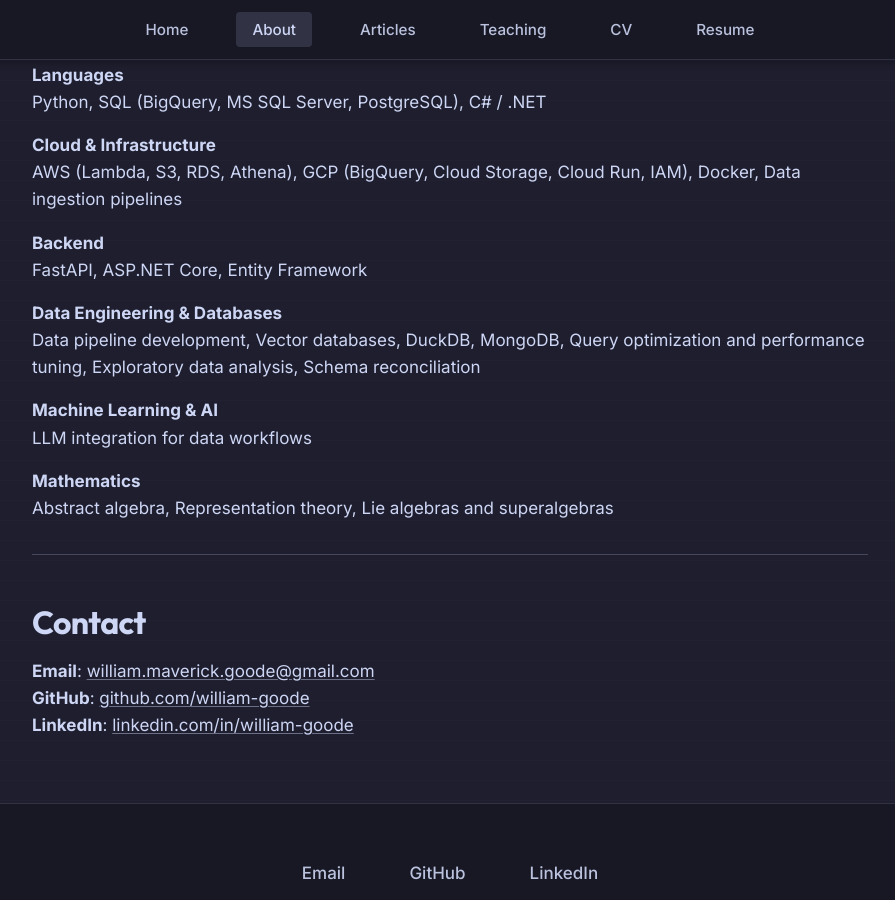
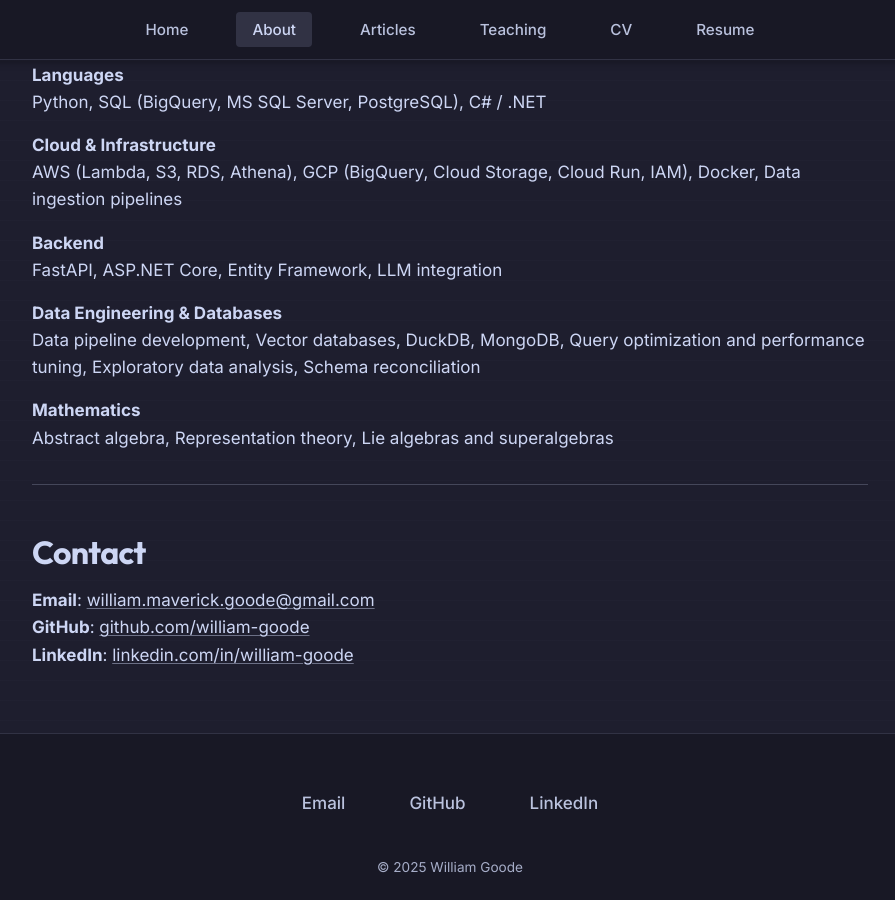
Before and after one commit to william-goode/william-goode.github.io, a Jekyll site: the page built from about.md, in a window 1280 px wide and 900 px high, scrolled down 1719 px. Shown: the whole window, without its empty margins (190-1085 px from the left). Built offline with Jekyll 4.4.1, drawn with Linux system fonts in a browser that asks for light colours.

Commit message:
Merge ML/AI category into Backend: LLM work is backend development

```diff
--- a/_data/cv.yml
+++ b/_data/cv.yml
@@ -192,6 +192,7 @@ skills:
       - "FastAPI"
       - "ASP.NET Core"
       - "Entity Framework"
+      - "LLM integration"
 
   - category: "Data Engineering & Databases"
     items:
@@ -203,10 +204,6 @@ skills:
       - "Exploratory data analysis"
       - "Schema reconciliation"
 
-  - category: "Machine Learning & AI"
-    items:
-      - "LLM integration for data workflows"
-
   - category: "Mathematics"
     items:
       - "Abstract algebra"
--- a/about.md
+++ b/about.md
@@ -60,13 +60,10 @@ Python, SQL (BigQuery, MS SQL Server, PostgreSQL), C# / .NET
 AWS (Lambda, S3, RDS, Athena), GCP (BigQuery, Cloud Storage, Cloud Run, IAM), Docker, Data ingestion pipelines
 
 **Backend**
-FastAPI, ASP.NET Core, Entity Framework
+FastAPI, ASP.NET Core, Entity Framework, LLM integration
 
 **Data Engineering & Databases**
 Data pipeline development, Vector databases, DuckDB, MongoDB, Query optimization and performance tuning, Exploratory data analysis, Schema reconciliation
-
-**Machine Learning & AI**
-LLM integration for data workflows
 
 **Mathematics**
 Abstract algebra, Representation theory, Lie algebras and superalgebras
```
Also changed, not shown: resumes/generate_resume.py (+1 -6 lines), 1 other file.
